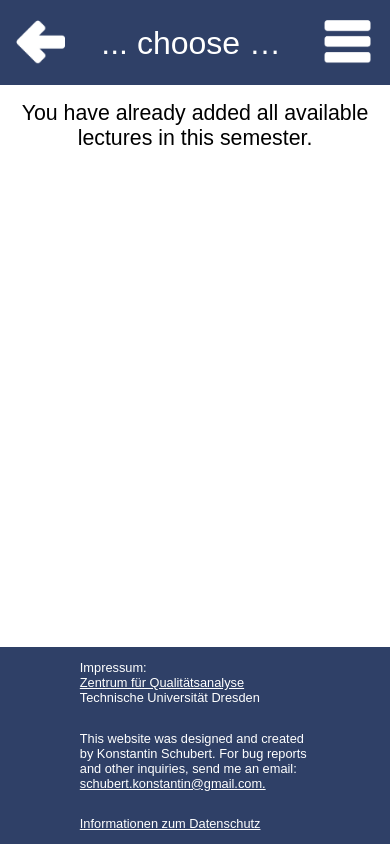
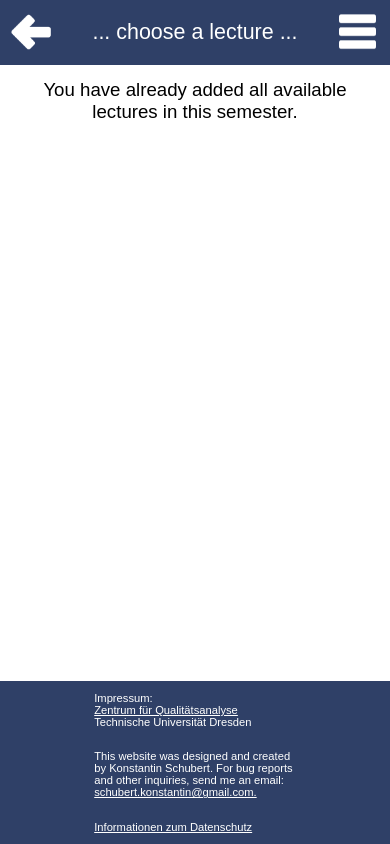
Before and after one commit to albrechtjan/workload, a Django app: template server-side/workload/workloadApp/templates/workloadApp/addLecture/choose.html in a window 390 px wide. Run offline with Django 3.2, Linux system fonts and the light colour scheme; the template is opened without the code that fills it, so the values that code supplies are empty.

Commit message:
i believe i fixed the media queries

```diff
--- a/server-side/workload/workloadApp/static/workloadApp/default.css
+++ b/server-side/workload/workloadApp/static/workloadApp/default.css
@@ -2,9 +2,12 @@
 html{
 	height: 100%;
   	/* This line sets the basic scale for the whole website.
+  	The rem unit is relative to the root—or the html—element.
+  	That means that we can define a single font size on the html element
+  	and define all rem units to be a percentage of that.
 
 	The absolute value of the base font size is very small for this page because the sizes of the actual
-	elements and fonts have high multiplication factors.
+	elements and fonts have high multiplication factors. This is for "historic", but it does not matter.
 
   	Because we use the <meta name="viewport" content="width=device-width, initial-scale=1"> directive,
   	a 12pt font seems to be is about the same physical size on a mobile screen as on a big screen,
@@ -13,18 +16,28 @@ html{
  	*/
   	font-size: 11pt;
 
-
 }
 
-/* we measure the screen width in rem units */
-@media (max-width: 33rem) {
+/* we measure the screen width in rem units.
+* We also measuere in px because safari on ios deosn't seem
+* to work with the rem-based queries.
+* Apparently, at least in chrome seems to evaluate
+media queries BEFORE changing the scale of the root element.
+That is, the rem unit in the media query seems to be based on the
+browser default size..*/
+@media (max-width: 33rem), (max-width: 500px) {
   html {
    font-size: 8pt;
 	}
   	/**************************************/
 }
 
-
+@media (max-width: 25rem), (max-width: 400px) {
+  html {
+   font-size: 7pt;
+	}
+  	/**************************************/
+}
 
 
 
@@ -45,7 +58,7 @@ flex: 1;
 
 #header{
 	background-color: #2F4067;
-	height: 8rem;
+	height: 7rem;
 	width: 100%;
 
 	color: white;
@@ -62,22 +75,20 @@ flex: 1;
 }
 
 .iconButton, #homeButton{
-	width: 5rem;
-	height: 5rem;
-	padding: 1.5rem;
+	width: 4.6rem;
+	height: 4.6rem;
+	padding: 1.2rem;
 	float: right;
 	flex-shrink: 0;
 }
 
 .iconButtonGraphic, #homeButtonGraphic{
-	height: 5rem;
-	width: 5rem;
+	height: 4.6rem;
+	width: 4.6rem;
 }
 
 
-#title{
-	font-size: 4em;
-	line-height: 4rem;
+#title, #advice, #headline1, #headline2{
 	margin: 0 1.5rem;
 	flex-shrink: 1;
 	overflow: hidden;
@@ -85,15 +96,21 @@ flex: 1;
 	white-space: nowrap;
 }
 
+#title{
+	font-size: 3.5em;
+	line-height: 3.5rem;
+}
+
 
 #advice{
-	font-size: 3rem;
-	line-height: 3rem;
-	margin: 0 1.5rem;
-	flex-shrink: 1;
-	overflow: hidden;
-	text-overflow: ellipsis;
-	white-space: nowrap;
+	font-size: 2.3rem;
+	line-height: 2.3rem;
+}
+
+#headline1, #headline2 {
+	font-size: 2rem;
+	line-height: 2rem;
+
 }
 
 #content{
@@ -141,26 +158,6 @@ footer a {
 	margin: auto 0.5em;
 }
 
-#headline1{
-	padding-top: 1em;
-	font-size: 2.2em;
-	width: 59%;
-	float: center;
-	text-align: center;
-	margin-left: auto;
-	margin-right: auto;
-
-}
-#headline2{
-	padding-top: 0.3em;
-	font-size: 1.8em;
-	width: 59%;
-	float: center;
-	text-align: center;
-	margin-left: auto;
-	margin-right: auto;
-
-}
 
 .weekButton{
 	float:left;
```
